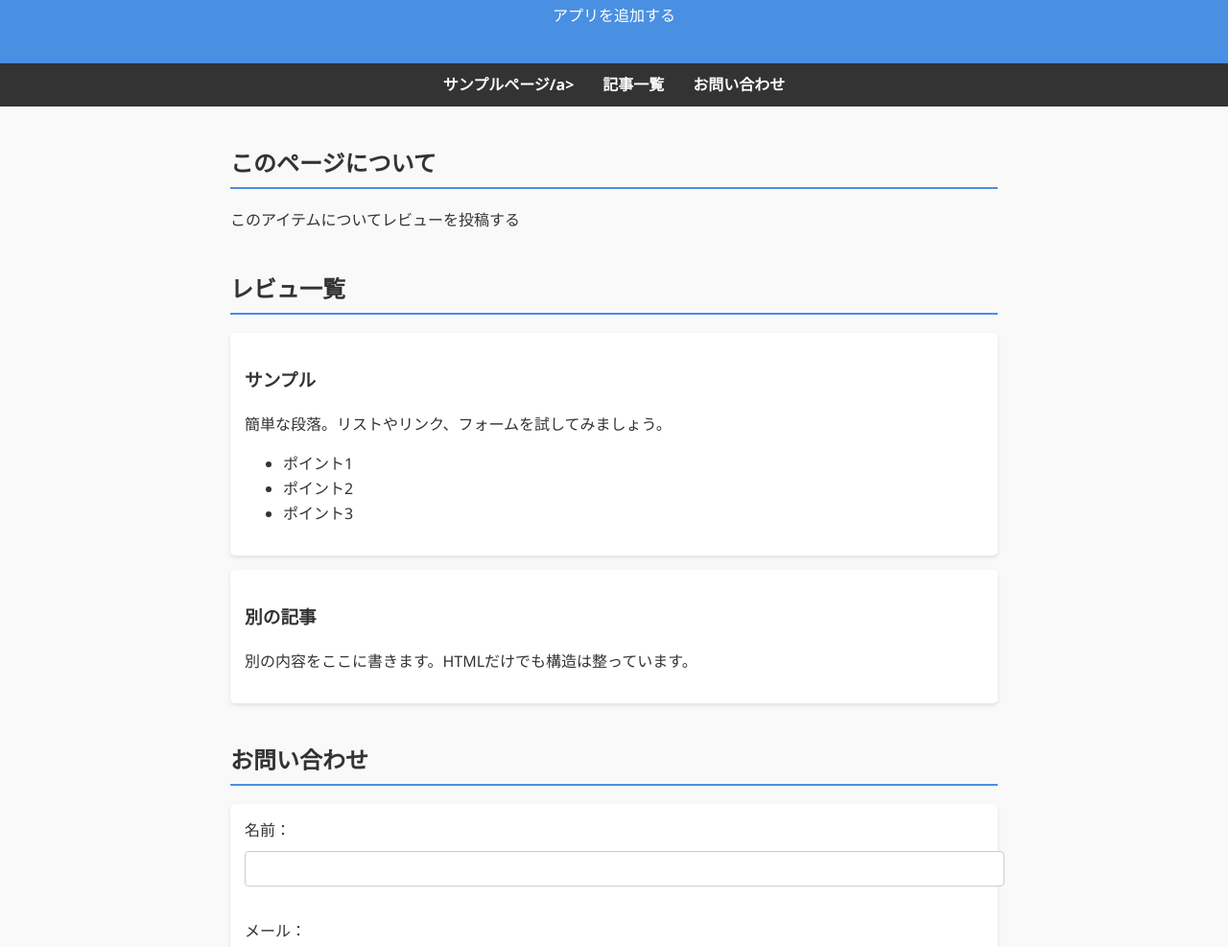
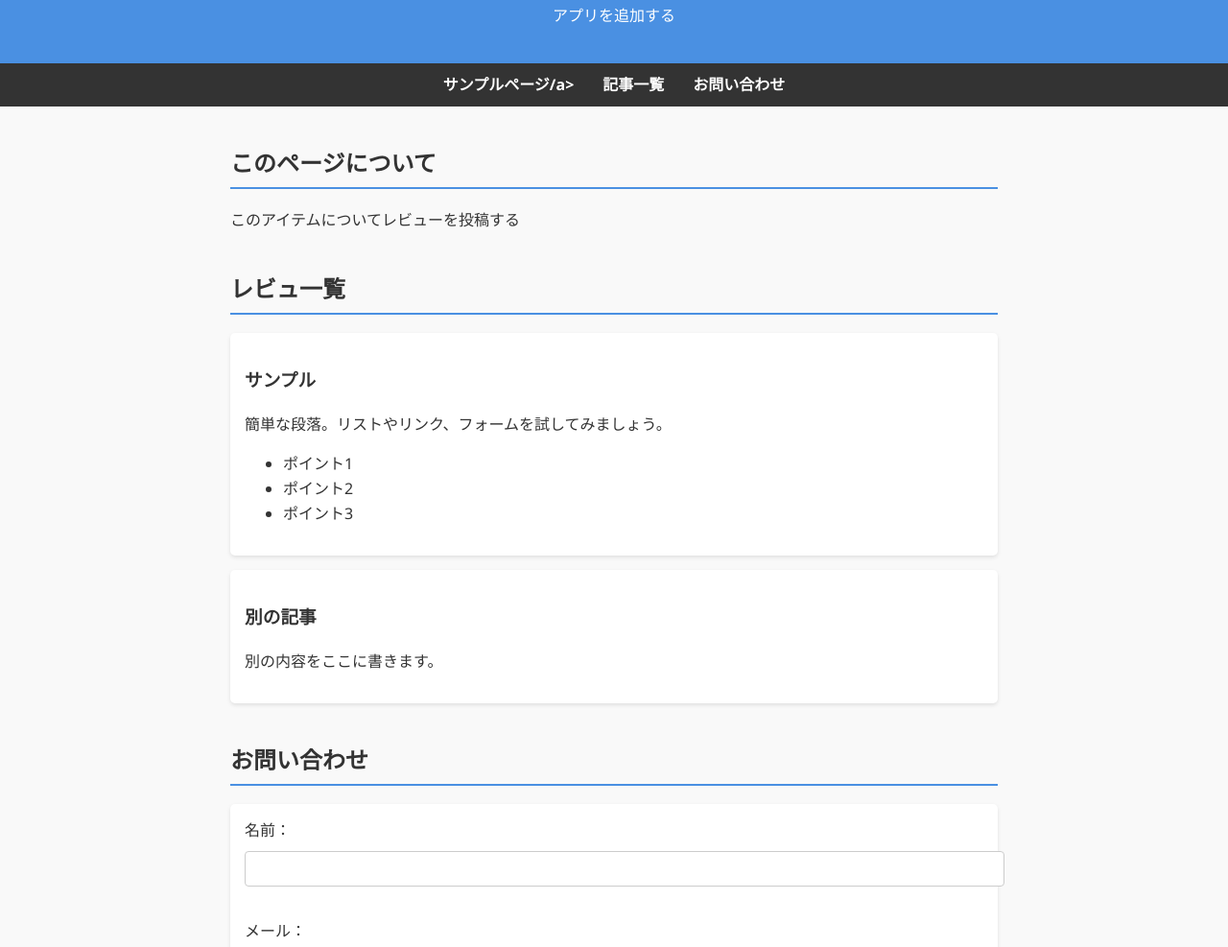
Before and after one commit to ayaseshiozaki/rensyuu, a plain HTML site: page index.html in a window 1280 px wide. Shown: the part 110-1097 px from the top of the page at 96% size. Drawn offline with Linux system fonts and the light colour scheme.

Commit message:
1日一コミット

```diff
--- a/index.html
+++ b/index.html
@@ -40,7 +40,7 @@
 
       <article>
         <h3>別の記事</h3>
-        <p>別の内容をここに書きます。HTMLだけでも構造は整っています。</p>
+        <p>別の内容をここに書きます。</p>
       </article>
     </section>
 
```
